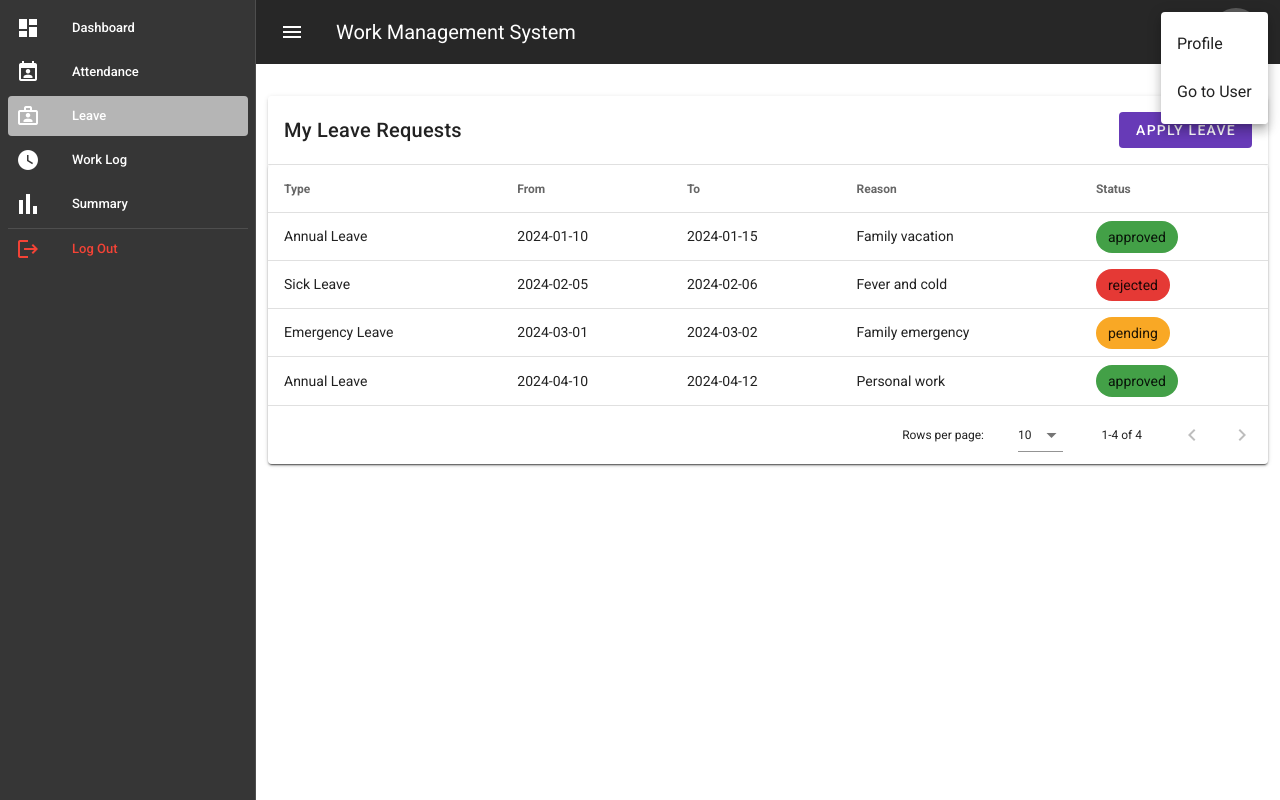
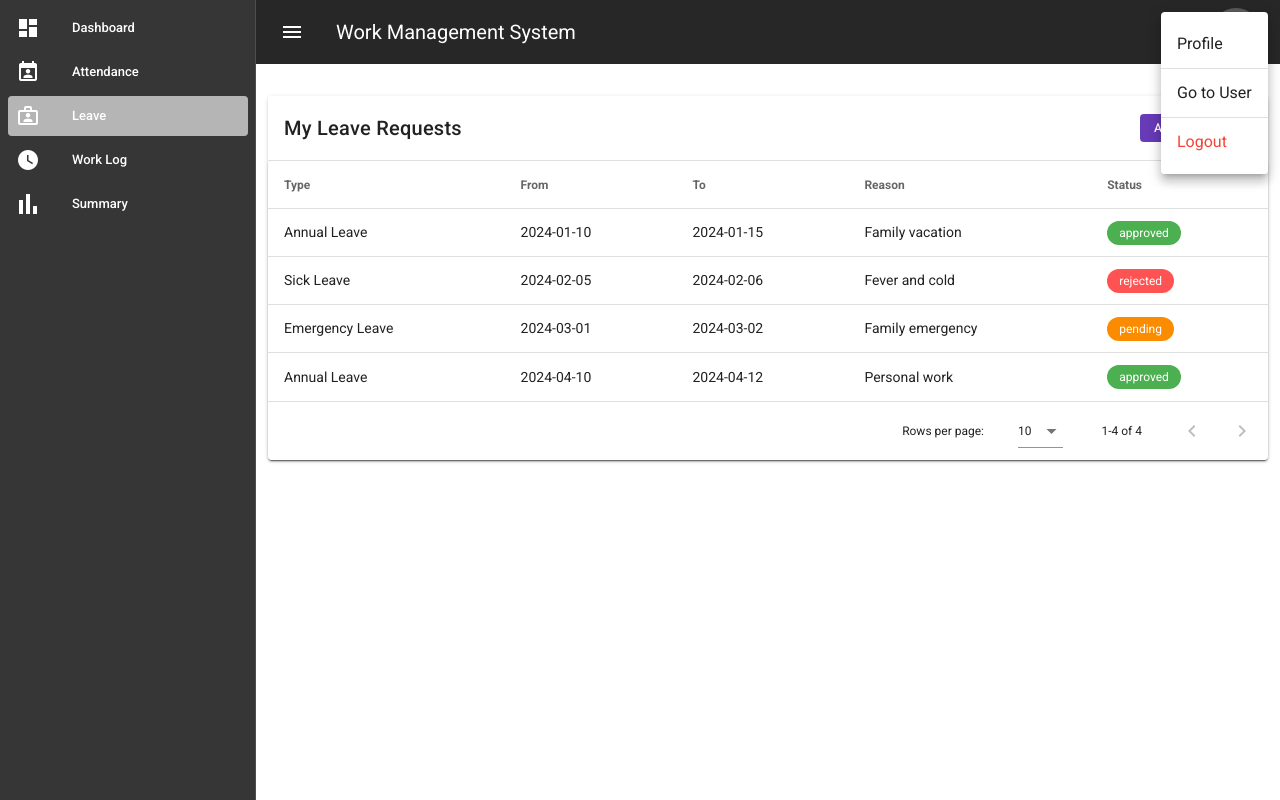
Before and after one commit to aayush11223/work_management_system, a Vue app: page /leave in a window 1280 px wide. Both pictures are taken after a click on the button 1236 px from the left and 32 px from the top of the page. Built offline with nearby package versions, Linux system fonts and the light colour scheme.

Commit message:
managed chips and btn sizes

```diff
--- a/src/components/common/AppBar.vue
+++ b/src/components/common/AppBar.vue
@@ -17,9 +17,17 @@
           <v-list-item-title>Profile</v-list-item-title>
         </v-list-item>
 
+        <v-divider></v-divider>
+
         <!-- Dynamic Toggle Route -->
         <v-list-item @click="handleToggle">
           <v-list-item-title>{{ toggleTitle }}</v-list-item-title>
+        </v-list-item>
+        <v-divider></v-divider>
+
+        <!-- Logout -->
+        <v-list-item to="/login">
+          <v-list-item-title class="red--text">Logout</v-list-item-title>
         </v-list-item>
       </v-list>
     </v-menu>
--- a/src/components/common/NavigationDrawer.vue
+++ b/src/components/common/NavigationDrawer.vue
@@ -12,17 +12,6 @@
           </v-list-item-icon>
 
           <v-list-item-title>{{ item.title }}</v-list-item-title>
-        </v-list-item>
-
-        <v-divider></v-divider>
-
-        <!-- logout part -->
-        <v-list-item to="/login" class="red--text">
-          <v-list-item-icon>
-            <v-icon class="red--text"> mdi-logout </v-icon>
-          </v-list-item-icon>
-
-          <v-list-item-title> Log Out </v-list-item-title>
         </v-list-item>
       </v-list-item-group>
     </v-list>
--- a/src/components/common/PageBtn.vue
+++ b/src/components/common/PageBtn.vue
@@ -10,7 +10,13 @@
         </v-card-subtitle>
       </div>
 
-      <v-btn depressed color="primary" class="ma-4" @click="$emit('doAction')">
+      <v-btn
+        small
+        depressed
+        color="primary"
+        class="ma-4"
+        @click="$emit('doAction')"
+      >
         {{ btnName }}
       </v-btn>
     </div>
--- a/src/components/leave/LeaveRequestTable.vue
+++ b/src/components/leave/LeaveRequestTable.vue
@@ -12,21 +12,6 @@
     </template>
 
     <!-- Actions column with Approve and Reject buttons -->
-    <template v-slot:item.actions="{ item }">
-      <div v-if="showActions">
-        <v-btn
-          color="success"
-          small
-          class="mr-2"
-          @click="$emit('approve', item.id)"
-        >
-          Approve
-        </v-btn>
-        <v-btn color="error" small @click="$emit('reject', item.id)">
-          Reject
-        </v-btn>
-      </div>
-    </template>
   </v-data-table>
 </template>
 
--- a/src/components/leave/LeaveStatusChip.vue
+++ b/src/components/leave/LeaveStatusChip.vue
@@ -1,6 +1,6 @@
 <template>
   <div>
-    <v-chip :color="chipColor">{{ status }} </v-chip>
+    <v-chip small :color="chipColor">{{ status }} </v-chip>
   </div>
 </template>
 
@@ -18,13 +18,13 @@ export default {
 
       switch (currentStatus) {
         case "approved":
-          return "green darken-1";
+          return "success";
 
         case "pending":
-          return "yellow darken-3";
+          return "warning";
 
         case "rejected":
-          return "red darken-1";
+          return "error";
 
         default:
           return "grey";
```
